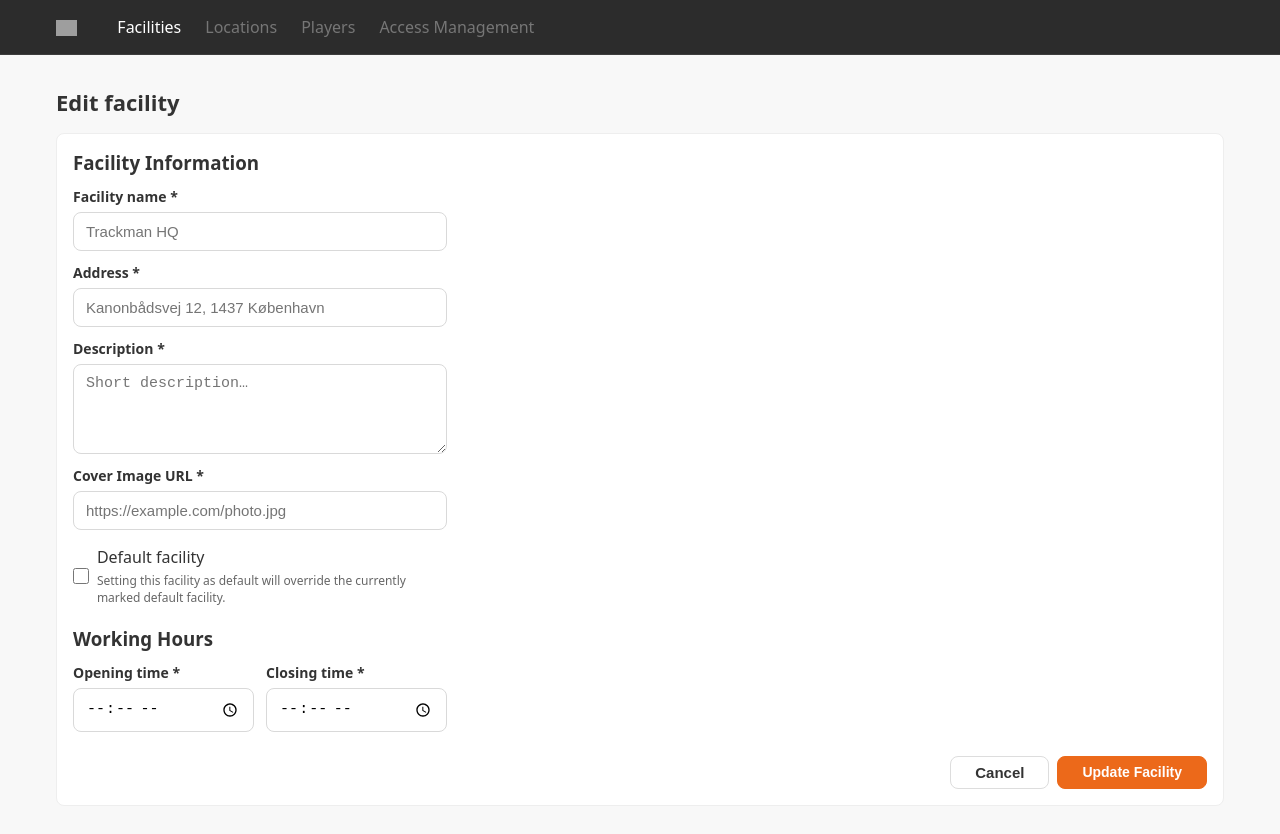
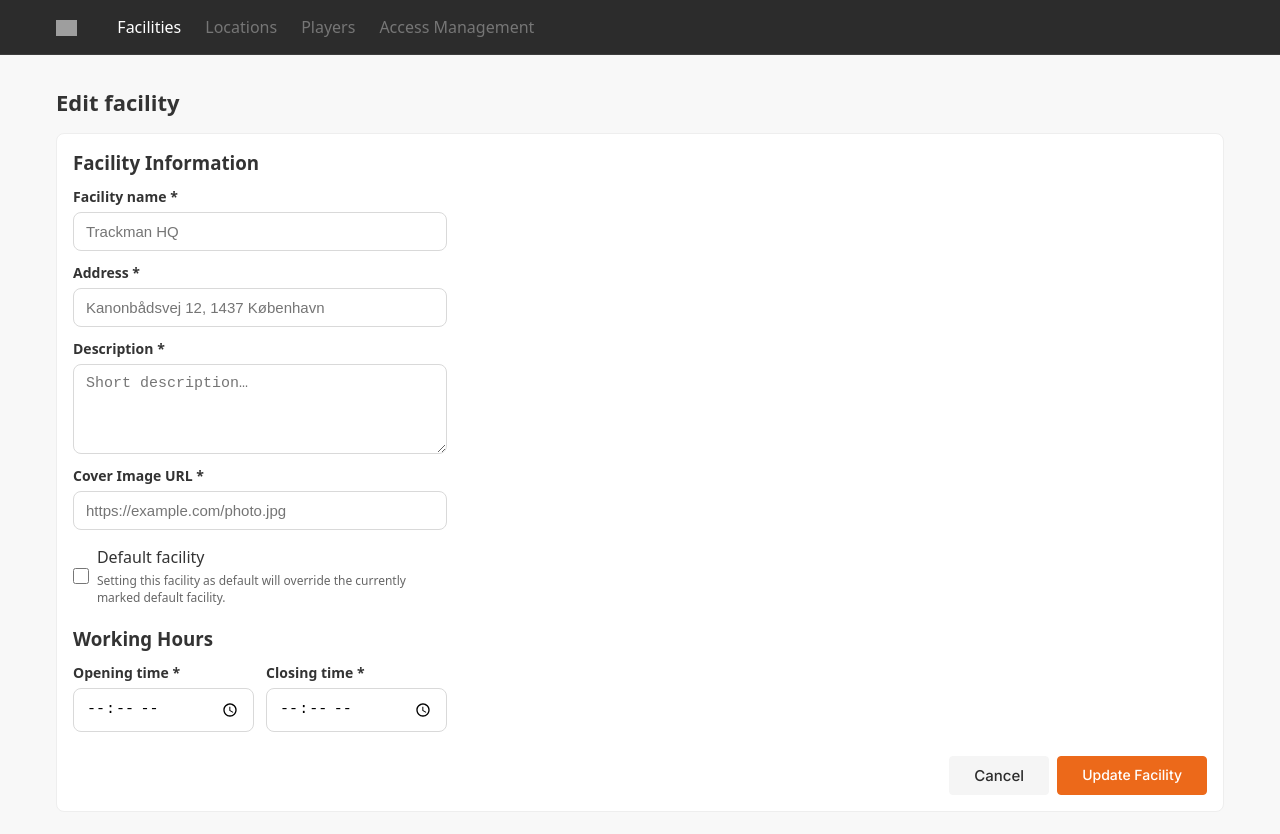
Before and after one commit to AndreiIlisei/facilities-project, a React (Vite) app: page /facilities/01d5cabc-e0c5-42da-853d-7f167b16db36/edit in a window 1280 px wide. Shown: the top 834 px of the page. Built offline with nearby package versions, Linux system fonts and the light colour scheme; grey boxes are pictures that could not be loaded.

Commit message:
refactor(button): added padding variants and simplified colours

```diff
--- a/src/components/ui/Button/Button.module.scss
+++ b/src/components/ui/Button/Button.module.scss
@@ -1,10 +1,10 @@
 .button {
+  font-family: 'Inter', sans-serif;
+  border: 1px solid transparent;
+  line-height: 1.4;
+  border-radius: 4px;
   appearance: none;
-  border: 1px solid transparent;
-  border-radius: 8px;
-  padding: 10px 14px;
-  font-weight: 600;
-  line-height: 1;
+  font-weight: 500;
   cursor: pointer;
   display: inline-flex;
   align-items: center;
@@ -17,16 +17,28 @@
 
   /* sizes */
   &--sm {
-    padding: 8px 12px;
     font-size: 14px;
   }
+
   &--md {
-    padding: 10px 14px;
     font-size: 15px;
   }
+
   &--lg {
-    padding: 12px 16px;
     font-size: 16px;
+  }
+
+  // paddings
+  &--padding-sm {
+    padding: 6px 12px;
+  }
+
+  &--padding-md {
+    padding: 8px 24px;
+  }
+
+  &--padding-lg {
+    padding: 12px 32px;
   }
 
   /* layout */
@@ -46,32 +58,12 @@
   }
 
   &--secondary {
-    background: #fff;
-    color: #333;
-    border: 1px solid #ddd;
-
-    &:hover {
-      background: #f7f7f7;
-    }
-  }
-
-  &--danger {
-    background: var(--danger-color);
-    color: #fff;
-    border-color: var(--danger-color);
+    background: var(--secondary-color);
+    border: 1px solid var(--secondary-color);
+    color: var(--black-trackman);
 
     &:hover {
       filter: brightness(0.95);
     }
   }
-
-  &--ghost {
-    background: transparent;
-    color: #333;
-    border-color: transparent;
-
-    &:hover {
-      background: #f4f4f4;
-    }
-  }
 }
--- a/src/components/ui/Button/Button.tsx
+++ b/src/components/ui/Button/Button.tsx
@@ -1,18 +1,21 @@
 import clsx from 'clsx'
 import styles from './Button.module.scss'
 
-type Variant = 'primary' | 'secondary' | 'danger'
+type Variant = 'primary' | 'secondary'
 type Size = 'sm' | 'md' | 'lg'
+type Padding = 'sm' | 'md' | 'lg'
 
 type Props = {
   variant?: Variant
   size?: Size
+  padding?: Padding
   block?: boolean
 } & React.ButtonHTMLAttributes<HTMLButtonElement>
 
 export default function Button({
   variant = 'primary',
   size = 'md',
+  padding = 'md',
   block = false,
   className,
   children,
@@ -24,6 +27,7 @@ export default function Button({
         styles.button,
         styles[`button--${variant}`],
         styles[`button--${size}`],
+        styles[`button--padding-${padding}`],
         block && styles['button--block'],
         className,
       )}
```
